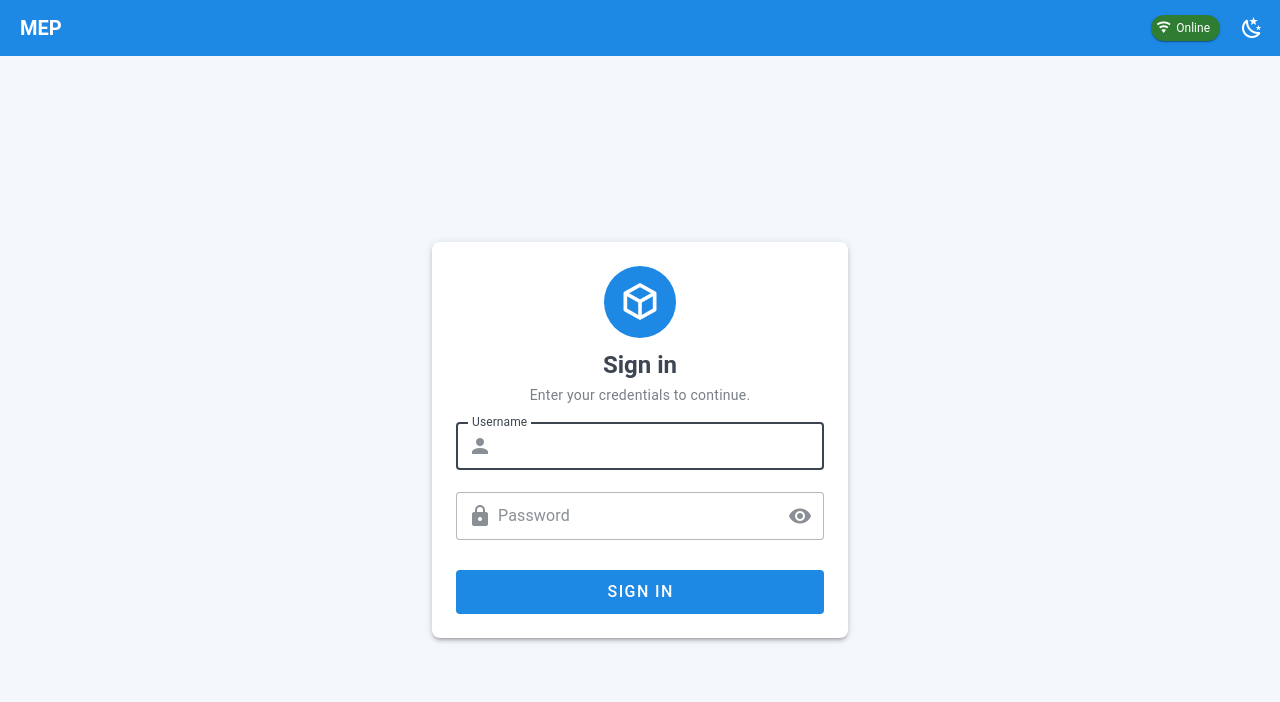
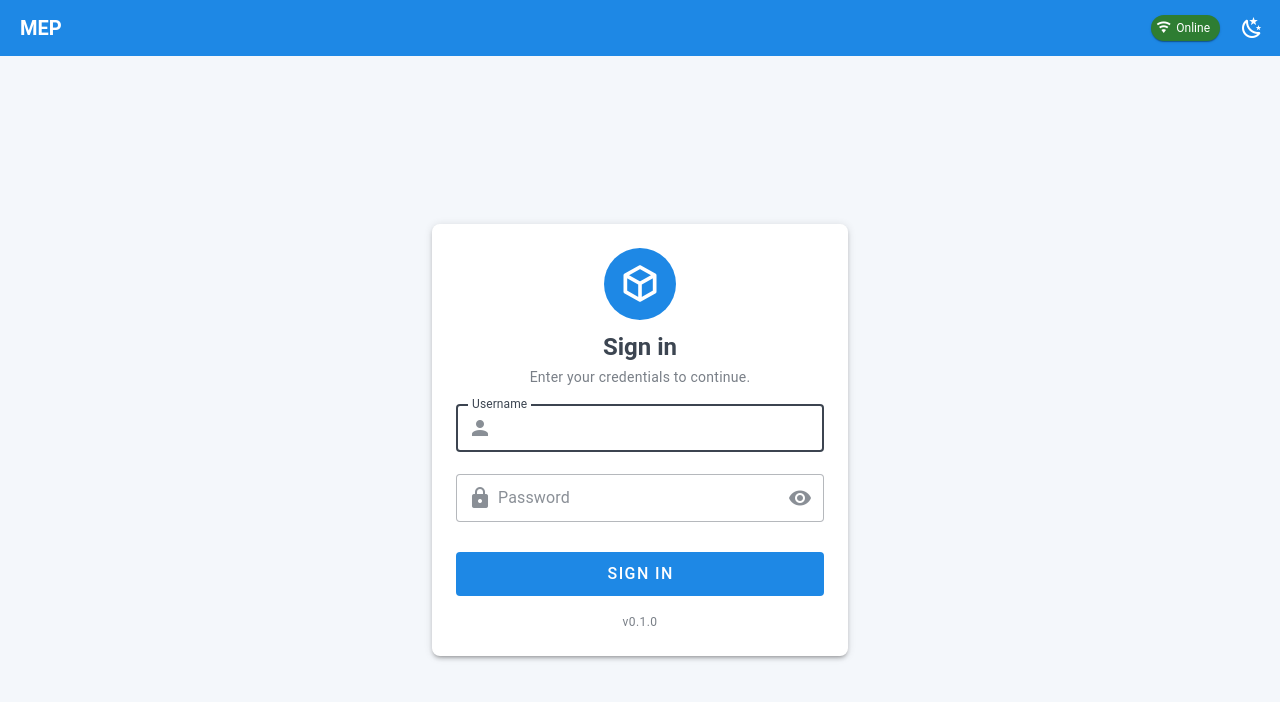
Before and after one commit to IVuthea/vcams-pwa, a Vue app: page /login in a window 1280 px wide. Shown: the top 702 px of the page. Built offline with nearby package versions, Linux system fonts and the light colour scheme; no server answers.

Commit message:
display app version

```diff
--- a/src/env.d.ts
+++ b/src/env.d.ts
@@ -14,3 +14,5 @@ interface ImportMetaEnv {
 interface ImportMeta {
   readonly env: ImportMetaEnv;
 }
+
+declare const __APP_VERSION__: string;
--- a/src/views/LoginView.vue
+++ b/src/views/LoginView.vue
@@ -15,6 +15,7 @@ const username = ref('');
 const password = ref('');
 const showPassword = ref(false);
 const formRef = ref<VForm | null>(null);
+const appVersion = __APP_VERSION__;
 
 const usernameRules = [
   (v: string): true | string => (!!v && v.trim().length > 0) || 'Username is required',
@@ -104,6 +105,8 @@ const onDismissError = (): void => {
             Sign in
           </v-btn>
         </v-form>
+
+        <p class="text-caption text-medium-emphasis text-center mt-4 mb-0">v{{ appVersion }}</p>
       </v-card>
     </v-col>
   </v-row>
--- a/src/views/ProfileView.vue
+++ b/src/views/ProfileView.vue
@@ -10,6 +10,7 @@ const auth = useAuthStore();
 const router = useRouter();
 
 const employee = computed(() => profile.employee);
+const appVersion = __APP_VERSION__;
 
 const initial = computed(() => {
   const name = employee.value?.name ?? '';
@@ -184,6 +185,8 @@ onMounted(() => {
           >
             Sign out
           </v-btn>
+
+          <p class="text-caption text-medium-emphasis text-center mt-3 mb-0">v{{ appVersion }}</p>
         </template>
 
         <v-card v-else class="pa-6 text-center" variant="tonal">
--- a/vite.config.ts
+++ b/vite.config.ts
@@ -3,8 +3,12 @@ import { defineConfig } from 'vite';
 import vue from '@vitejs/plugin-vue';
 import vuetify from 'vite-plugin-vuetify';
 import { VitePWA } from 'vite-plugin-pwa';
+import pkg from './package.json' with { type: 'json' };
 
 export default defineConfig({
+  define: {
+    __APP_VERSION__: JSON.stringify(pkg.version),
+  },
   resolve: {
     alias: {
       '@': fileURLToPath(new URL('./src', import.meta.url)),
```
Also changed, not shown: 1 other file (tests, documents, lock files or other folders).
